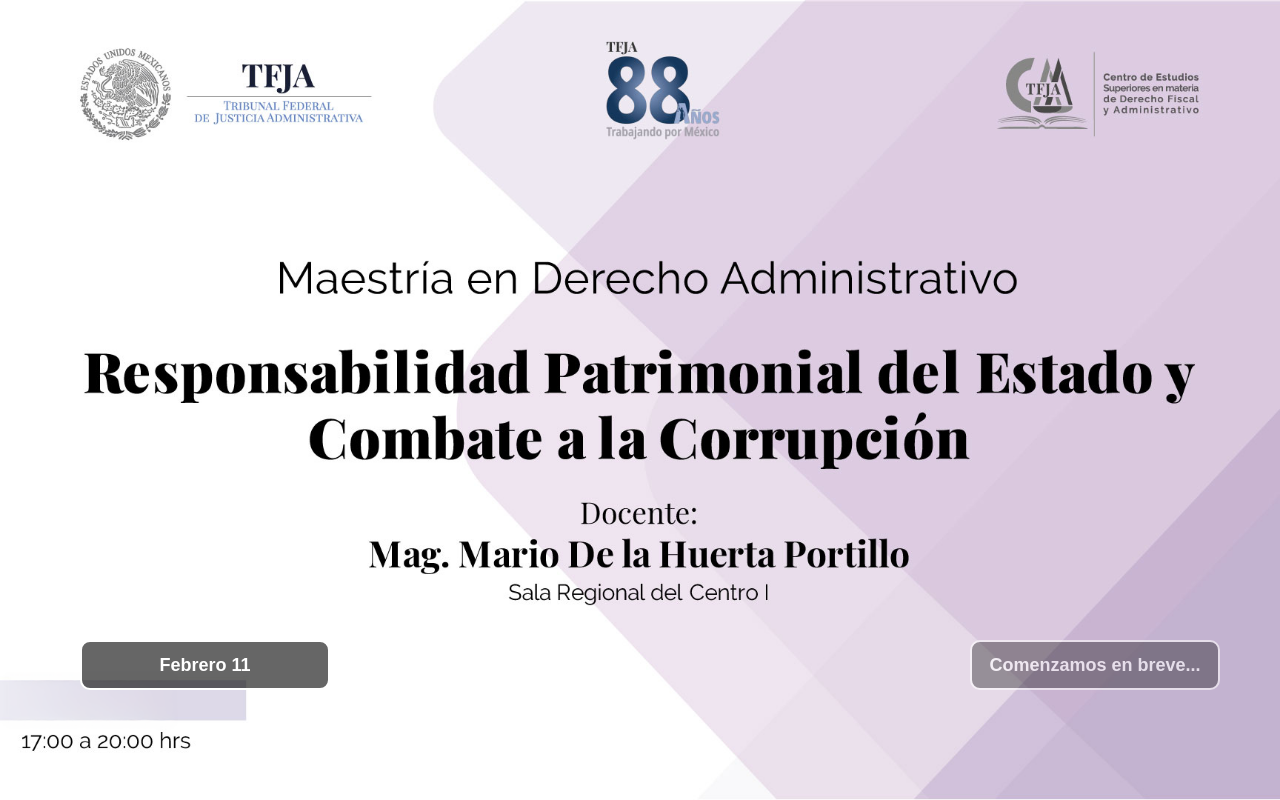
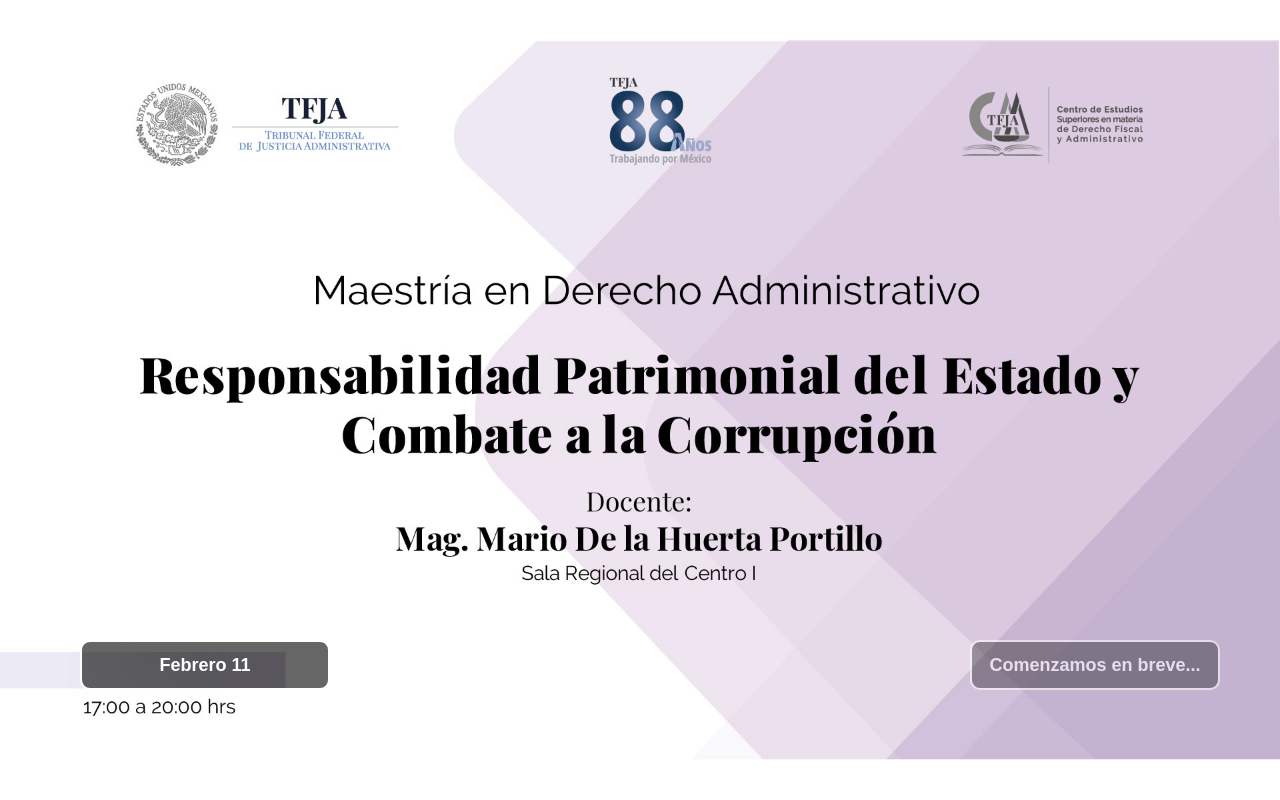
Before and after one commit to SalvadorNavarrete/Cortinillas, a plain HTML site: page index.html in a window 1280 px wide. Drawn offline with Linux system fonts and the light colour scheme.

Commit message:
Update index.html
Se modifico altura y ancho con reemplazo de % por vw y vh, así como se borro la ultima linea

```diff
--- a/index.html
+++ b/index.html
@@ -25,11 +25,11 @@
             position: absolute;
             top: 0;
             left: 0;
-            width: 100%;
-            height: 100%;
+            width: 100vw;
+            height: 100vh;
             background: url('MDA24B_RPE.png') no-repeat center center;
-            background-size: cover;
-            z-index: -1;
+            background-size: contain;
+
         }
         .box {
             background: rgba(0, 0, 0, 0.6); /* Fondo semitransparente */
```
